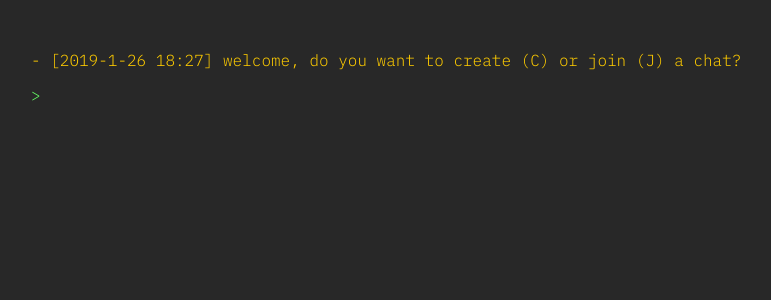
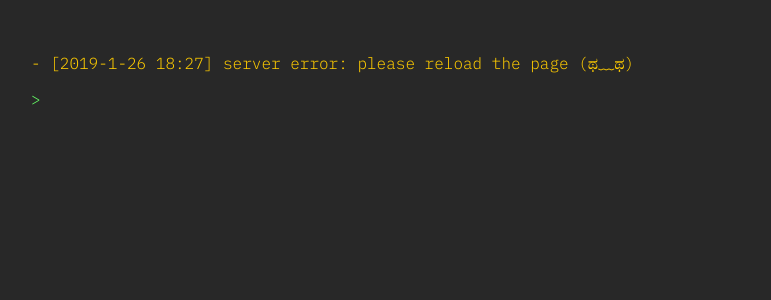
Before and after one commit to samzmann/samuelmann.co, a React (Create React App) app in the folder client/: page / in a window 1280 px wide. Shown: the top 300 px of the page, without its empty margins (19-790 px from the left). Built offline with nearby package versions, Linux system fonts and the light colour scheme; no server answers.

Commit message:
better username display, basic no connection handler

```diff
--- a/client/src/App.js
+++ b/client/src/App.js
@@ -1,7 +1,7 @@
 import React, { Component } from 'react';
 import './styles/App.css';
 import MsgForm from './components/MsgForm'
-import { getAllMessages, postMessage, checkIfChatExists } from './utils'
+import { testConnection, getAllMessages, postMessage, checkIfChatExists } from './utils'
 import socket from './socket'
 import uuidv4 from 'uuid/v4'
 
@@ -11,12 +11,17 @@ class App extends Component {
     messages: [],
     client: socket(),
     room_id: null,
+    username: null,
+    connectionOk: false,
     chatInitialized: false,
     initLevel: 0
   }
 
   componentDidMount(){
-    this.state.client.receiveMsg(this.receiveMsg)
+
+    testConnection()
+      .then(res => {
+        console.log(res);
 
         const newMsg = {
           _id: uuidv4(),
@@ -25,6 +30,21 @@ class App extends Component {
           timestamp: Date.now()
         }
         this.renderMsg(newMsg)
+        this.setState({connectionOk: true})
+        this.state.client.receiveMsg(this.receiveMsg)
+      })
+      .catch(err => {
+        console.log(err)
+        const newMsg = {
+          _id: uuidv4(),
+          type: 'system',
+          msg: "server error: please reload the page (ಥ﹏ಥ)",
+          timestamp: Date.now()
+        }
+        this.renderMsg(newMsg)
+      })
+
+
 
 
     // getAllMessages()
@@ -65,7 +85,16 @@ class App extends Component {
       const dM1 = messages[index-1] ? new Date(messages[index-1].timestamp) : null
       const showDateInfo = !dM1 || ((d - dM1) > 60000) || dM1 > d
 
-      return <div key={msg._id} className={`App-line ${msg.type === 'user' ? "App-usrmsg" : "App-sysmsg"}`}>{showDateInfo ? `[${d.getFullYear()}-${d.getMonth() + 1}-${d.getDate()} ${d.getHours() < 10 ? '0' + d.getHours() : d.getHours()}:${d.getMinutes() < 10 ? '0' + d.getMinutes() : d.getMinutes()}]` : ''} {msg.msg}</div>
+      const showUsername = msg.type === 'user' && msg.sender && (messages[index-1].sender !== msg.sender)
+
+      return (
+        <div key={msg._id} className="App-msg-holder">
+          {showUsername &&
+            <div className="App-line App-username">{msg.sender}</div>
+          }
+          <div className={`App-line ${msg.type === 'user' ? "App-usrmsg" : "App-sysmsg"}`}>{showDateInfo ? `[${d.getFullYear()}-${d.getMonth() + 1}-${d.getDate()} ${d.getHours() < 10 ? '0' + d.getHours() : d.getHours()}:${d.getMinutes() < 10 ? '0' + d.getMinutes() : d.getMinutes()}]` : ''} {msg.msg}</div>
+        </div>
+      )
     })
   }
 
@@ -76,13 +105,15 @@ class App extends Component {
       type: msg.type,
       msg: msg.msg,
       room_id: this.state.room_id,
+      sender: msg.type === 'user' ? this.state.username : null,
       timestamp: msg.timestamp
     }
     this.renderMsg(newMsg)
-      .then(() => {
+      .then(messages => {
+        console.log(messages);
         if (this.state.chatInitialized) {
           this.sendMsg(newMsg)
-        } else {
+        } else if (this.state.connectionOk) {
           this.chatInit(msg.msg)
         }
       })
--- a/client/src/styles/App.css
+++ b/client/src/styles/App.css
@@ -1,6 +1,9 @@
 @import url('https://fonts.googleapis.com/css?family=IBM+Plex+Mono:300');
 
 .App {
+  display: flex;
+  flex-direction: column;
+  align-items: flex-start;
   padding: 50px;
   background: #282828;
   color: #66ff66;
@@ -11,8 +14,24 @@
   margin-bottom: 5px;
 }
 
+.App-msg-holder {
+  display: flex;
+  flex-direction: column;
+}
+
 .App-usrmsg {
   color: #66ff66;
+}
+
+.App-username {
+  margin-top: 20px;
+  display: flex;
+  align-self: flex-start;
+  border-bottom: 1px dotted #66ff66;
+}
+
+.App-username::after {
+  content: ':'
 }
 
 .App-sysmsg {
--- a/client/src/styles/MsgForm.css
+++ b/client/src/styles/MsgForm.css
@@ -1,6 +1,7 @@
 .MsgForm-form {
   display: flex;
   flex-direction: column;
+  align-self: stretch;
   align-items: flex-start;
 }
 
--- a/client/src/utils.js
+++ b/client/src/utils.js
@@ -1,4 +1,12 @@
 const axios = require('axios')
+
+exports.testConnection = () => {
+  return new Promise((resolve, reject) => {
+    axios.get('/api/testconnection')
+      .then(res => resolve(res.data))
+      .catch(err => reject(err))
+  })
+}
 
 exports.getAllMessages = () => {
   return new Promise((resolve, reject) => {
```
Also changed, not shown: 1 other file (tests, documents, lock files or other folders).
